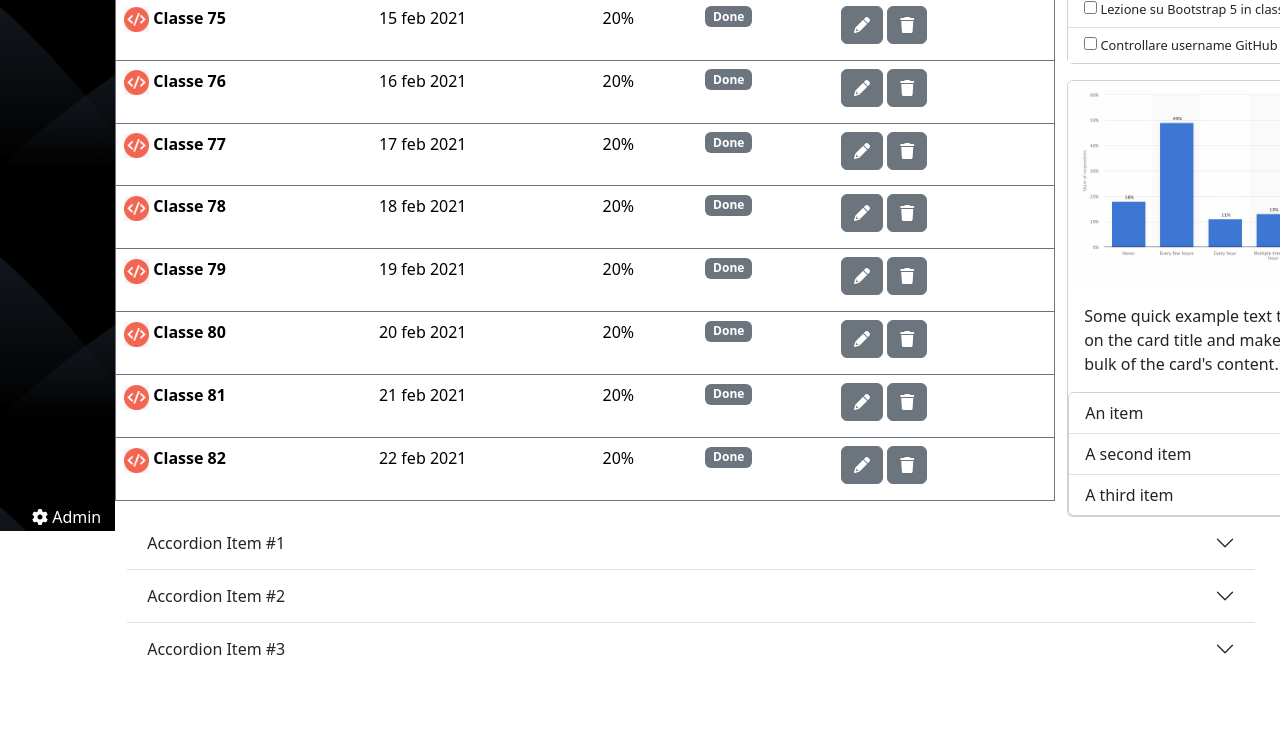
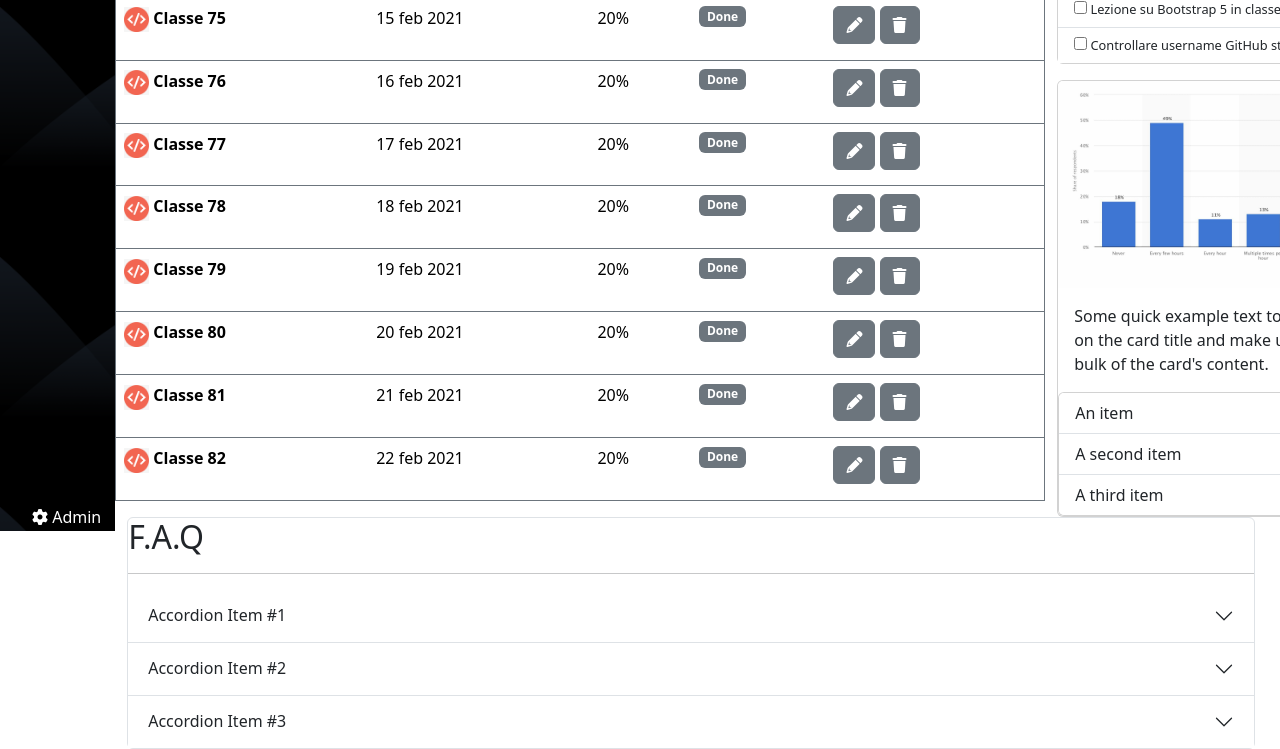
Before and after one commit to Riccardouras/html-css-bootstrap-dashboard, a plain HTML site: page index.html in a window 1280 px wide. Shown: the part 325-1074 px from the top of the page. Before the commit the page ends 1000 px from the top, so only its background shows below. Drawn offline with nearby package versions, Linux system fonts and the light colour scheme.

Commit message:
modifiche alla struttura

```diff
--- a/index.html
+++ b/index.html
@@ -77,7 +77,8 @@
                     <h2 class="text-white" >125</h2>
                 </div>
             </div>
-            <section class="row container-fluid">
+            <section class="d-flex">
+                <section class="row container">
                     <table class="table table-hover col border border-secondary rounded">
                         <thead style="background-color: #F7F7F7;">
                         <tr>
@@ -180,7 +181,10 @@
                         </div>
                     </section>
                 </section>
+            </section>
                 <section class="container-fluid">
+                    <div class="border rounded">
+                        <div><h2>F.A.Q</h2> <hr></div>
                         <div class="accordion accordion-flush" id="accordionFlushExample">
                             <div class="accordion-item">
                             <h2 class="accordion-header">
@@ -213,6 +217,7 @@
                             </div>
                             </div>
                         </div>
+                    </div>
                 </section>
         </section>
     </main>
```
Lines whose indentation alone changed are shown as unchanged.
